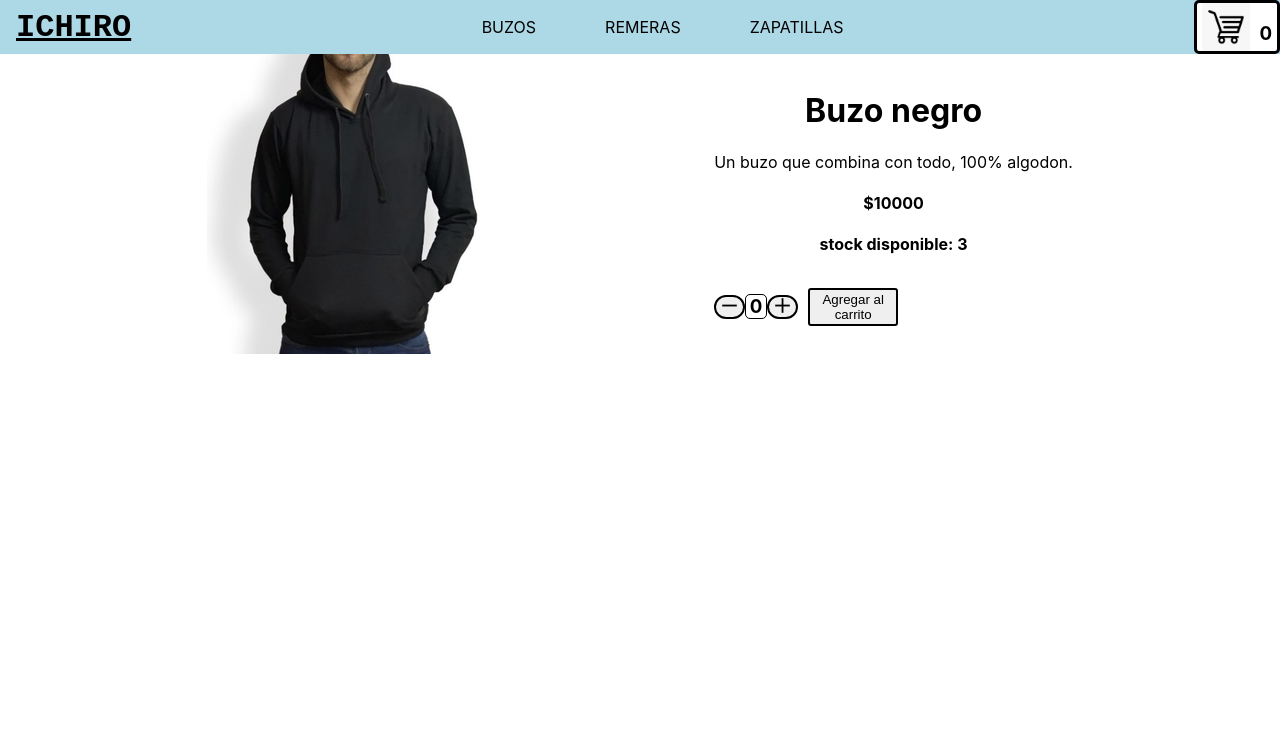
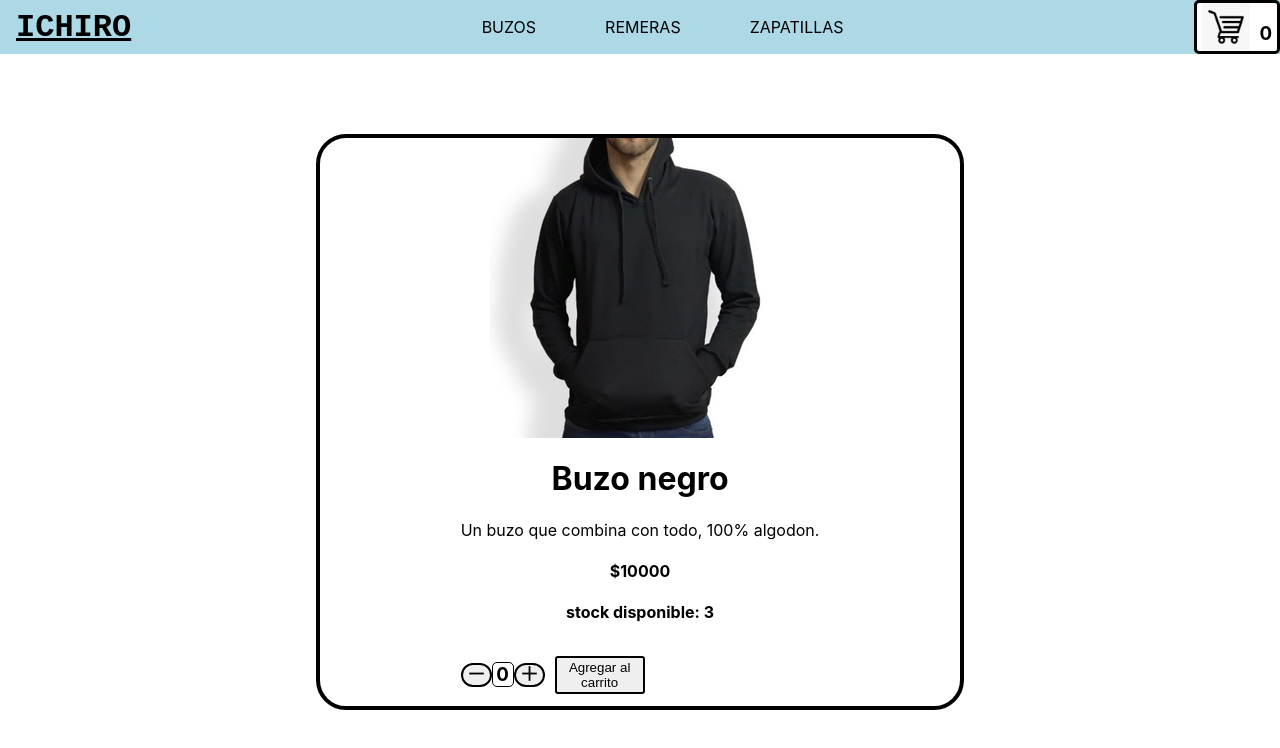
Before and after one commit to JeremiasManes/proyecto-react, a React (Create React App) app: page /detail/1 in a window 1280 px wide. Shown: the top 748 px of the page. Built offline with nearby package versions, Linux system fonts and the light colour scheme.

Commit message:
estilos agregados a botones

```diff
--- a/src/components/Item/Item.css
+++ b/src/components/Item/Item.css
@@ -30,9 +30,12 @@
 .buttoncartproduct {
     cursor: pointer;
     margin-bottom: 10px;
+    color: black;
+    text-decoration: none;
 }
 
 .buttoncartproduct:hover {
+    color: black;
     transform: scale(1.1);
     border-radius: 10px;
     border-color: black;
--- a/src/components/ItemDetail/ItemDetail.css
+++ b/src/components/ItemDetail/ItemDetail.css
@@ -1,8 +1,14 @@
 .CardProductDetail {
-    display: flex;
+    width: 50%;
+    transform: translateY(5rem);
+    display: inline-flex;
     flex-direction: row;
     justify-content: space-evenly;
     align-items: center;
     align-content: center;
     flex-wrap: wrap;
+    border-radius: 30px;
+    border-color: black;
+    border-width: 4px;
+    border-style: solid;
 }
```
